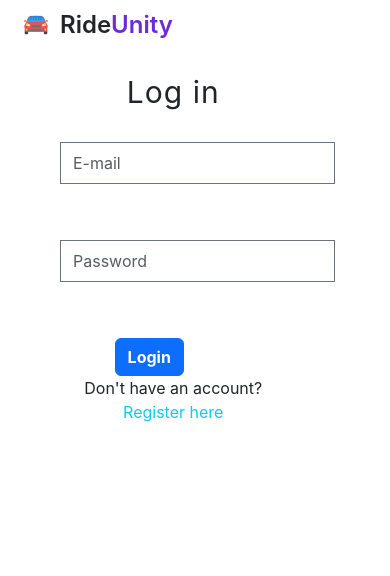
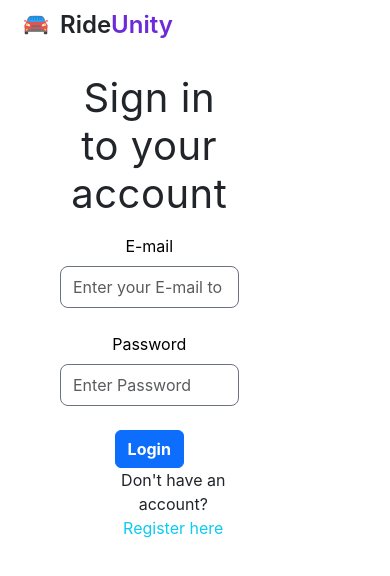
Before and after one commit to prateeksrivastav2/Car_pooling_frontend, a React (Create React App) app: page /login in a window 390 px wide. Shown: the top 576 px of the page. Built offline with nearby package versions, Linux system fonts and the light colour scheme.

Commit message:
SIGNUP DONE

```diff
--- a/src/App.js
+++ b/src/App.js
@@ -33,8 +33,8 @@ function App() {
           <Route exact path="/home" element={<Dashboard showAlert={showAlert} />} />
           <Route exact path="/login" element={<Login showAlert={showAlert} />} />
           <Route exact path="/signup" element={<Signup showAlert={showAlert}  />} />
-          <Route exact path="/create-ride" element={<CreateRide showAlert={showAlert} />} />
-          <Route exact path="/list-rides" element={<ListRides showAlert={showAlert}  />} />
+          {/* <Route exact path="/create-ride" element={<CreateRide showAlert={showAlert} />} /> */}
+          {/* <Route exact path="/list-rides" element={<ListRides showAlert={showAlert}  />} /> */}
           <Route exact path="*" element={<>yaha pe kuch nhi hai</>} />
         </Routes>
       </Router>
--- a/src/components/Dashboard.js
+++ b/src/components/Dashboard.js
@@ -1,5 +1,7 @@
 import React, { useEffect } from 'react';
 import { useNavigate } from "react-router-dom";
+import ListRides from './ListRides';
+import "../styles/Dashboard.css";
 
 const Dashboard = () => {
     const navigate = useNavigate(); // Use useNavigate hook to get the navigate function
@@ -11,7 +13,20 @@ const Dashboard = () => {
     }, [navigate]); // Pass navigate function as dependency
 
     return (
-        <div style={{marginTop:'20vh'}}>Dashboard</div>
+        <div className="container-fluid">
+            <div className="row">
+                <div className="col-md-8">
+                    <div className="dashboard-content">
+                        <div style={{ marginTop: '20vh' }}>Dashboard</div>
+                    </div>
+                </div>
+                <div className="col-md-4">
+                    <div className="ride-list-box">
+                        <ListRides />
+                    </div>
+                </div>
+            </div>
+        </div>
     );
 };
 
--- a/src/components/Login.js
+++ b/src/components/Login.js
@@ -1,14 +1,4 @@
 import React, { useState } from "react";
-import {
-  MDBBtn,
-  MDBContainer,
-  MDBRow,
-  MDBCol,
-  MDBCard,
-  MDBCardBody,
-  MDBInput,
-  MDBIcon,
-} from "mdb-react-ui-kit";
 import { Link, useNavigate } from "react-router-dom";
 import "../styles/Login.css";
 
@@ -34,56 +24,91 @@ function App(props) {
       localStorage.setItem("token", authToken);
       navigate("/");
       props.showAlert("Logged in successfully", "success");
-
     } else {
       props.showAlert("Invalid Credentials", "danger");
     }
   };
   return (
-    <MDBContainer fluid>
-      <MDBRow>
-        <MDBCol sm='6'>
-          <div className='d-flex flex-column justify-content-center h-custom-2 w-75 pt-4'>
-            {/* Increased font size of "Log in" */}
-            <h2 className="fw-normal mb-3 mx-5 ps-5 pb-3 justify-content-center" style={{ letterSpacing: '1px', fontWeight: "", fontSize: "30px" }}>Log in</h2>
-            <MDBInput
-              wrapperClass='mb-4 mx-5 w-100'
-              labelClass="text-white"
-              label="Email address"
-              placeholder="E-mail"
-              id="formControlLg"
+    <div className="container-fluid">
+      <div className="row">
+        <div className="col-sm-6">
+          <div className="d-flex flex-column justify-content-center h-custom-2 w-75 pt-4">
+            <h2
+              className="fw-normal mb-3 mx-5 justify-content-center"
+              style={{
+                letterSpacing: "0.5px",
+                fontStyle: "-moz-initial",
+                fontSize: "2.5rem",
+              }}
+            >
+              Sign in to your account
+            </h2>
+            <form className="mx-5">
+              <div className="mb-4">
+                <label className="form-label" htmlFor="email" style={{ color: 'black' }}>
+                  E-mail
+                </label>
+                <input
+                  className="form-control"
+                  placeholder="Enter your E-mail to login"
+                  id="email"
                   type="email"
-              size="lg"
                   value={email}
                   onChange={(e) => setEmail(e.target.value)}
-              required />
-            <MDBInput
-              wrapperClass="mb-4 mx-5 w-100"
-              labelClass="text-white"
-              label="Password"
-              placeholder="Password"
-              id="formControlLg"
+                  style={{
+                    borderRadius: "8px",
+                  }}
+                  required
+                />
+              </div>
+              <div className="mb-4">
+                <label className="form-label" htmlFor="password" style={{ color: 'black' }}>
+                  Password
+                </label>
+                <input
+                  className="form-control"
+                  placeholder="Enter Password"
+                  id="password"
                   type={showPassword ? "text" : "password"}
-              size="lg"
                   value={password}
                   onChange={(e) => setPassword(e.target.value)}
+                  style={{
+                    borderRadius: "8px",
+                  }}
                   required
                 />
+              </div>
               <div className="white">
-              <button className="btn btn-primary " style={{width:'fit-content'}} onClick={handleLogin} >
-                <strong >Login</strong>
+                <button
+                  className="btn btn-primary"
+                  style={{ width: "fit-content" }}
+                  onClick={handleLogin}
+                >
+                  <strong>Login</strong>
                 </button>
               </div>
-            {/* <MDBBtn className="mb-4 px-5 mx-5 w-100" color='info' size='lg' onClick={handleLogin}>Login</MDBBtn> */}
-            {/* <p className="small mb-5 pb-lg-3 ms-5"><a className="text-muted" href="#!">Forgot password?</a></p> */}
-            <p className='ms-5'>Don't have an account? <Link to="/signup" className="link-info">Register here</Link></p>
+              <p className="ms-5">
+                Don't have an account?{" "}
+                <Link to="/signup" className="link-info">
+                  Register here
+                </Link>
+              </p>
+            </form>
           </div>
-        </MDBCol>
-        <MDBCol sm='6' className='d-none d-sm-block' style={{ marginTop: "17vh" }}>
-          <img src="https://www.rentallscript.com/resources/content/images/2023/02/Car-Rental-App.png" alt="Login image" className="w-100" style={{ objectFit: 'cover', objectPosition: 'left' }} />
-        </MDBCol>
-      </MDBRow>
-    </MDBContainer>
+        </div>
+        <div
+          className="col-sm-6 d-none d-sm-block"
+          style={{ marginTop: "17vh" }}
+        >
+          <img
+            src="https://www.rentallscript.com/resources/content/images/2023/02/Car-Rental-App.png"
+            alt="Login image"
+            className="w-100"
+            style={{ objectFit: "cover", objectPosition: "left" }}
+          />
+        </div>
+      </div>
+    </div>
   );
 }
 
--- /dev/null
+++ b/src/styles/Dashboard.css
@@ -0,0 +1,20 @@
+/* Add styles for the dashboard content */
+.dashboard-content {
+    padding: 20px;
+    border: 1px solid #ccc;
+    border-radius: 8px;
+    margin-right: 10px; /* Add margin to separate from the ride list box */
+}
+
+/* Add styles for the ride list box */
+.ride-list-box {
+    padding: 20px;
+    border: 1px solid #ccc;
+    border-radius: 8px;
+    margin-left: 10px; /* Add margin to separate from the dashboard content */
+}
+
+/* Add hover effect to the ride list box */
+.ride-list-box:hover {
+    box-shadow: 0px 0px 10px rgba(0, 0, 0, 0.1);
+}
--- a/src/styles/Login.css
+++ b/src/styles/Login.css
@@ -12,3 +12,6 @@
       height: 100%;
       }
     }
+    .form-control:hover {
+      box-shadow: 10px 10px 10px rgba(0.3, 0.3, 0.3, 0.4);
+    }
```
Lines whose indentation alone changed are shown as unchanged.
